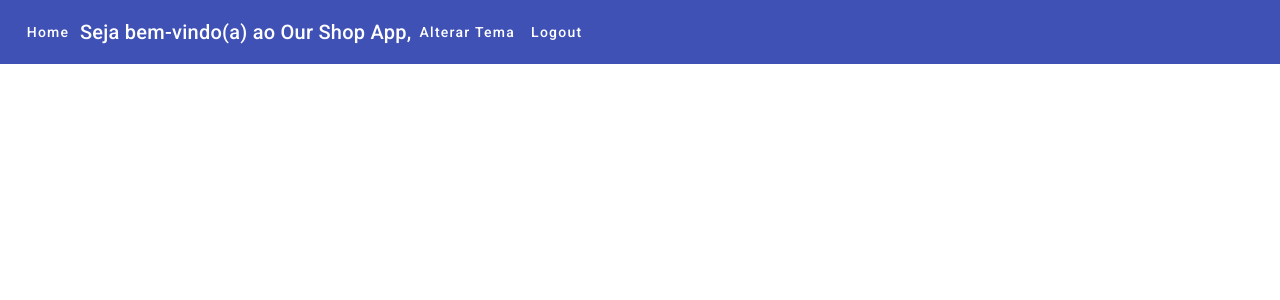
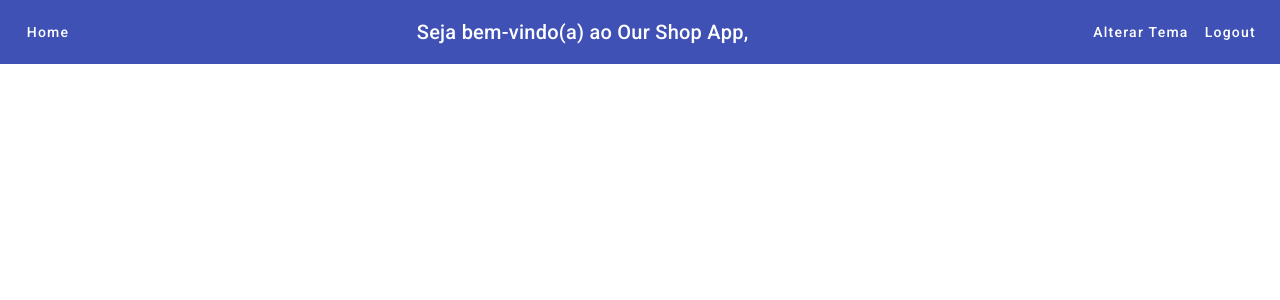
Before and after one commit to imsamuelcovalero/Project-Our-Shop-App-Angular, an Angular app in the folder frontend/: page / in a window 1280 px wide. Shown: the top 300 px of the page. Built offline with nearby package versions, Linux system fonts and the light colour scheme.

Commit message:
feat(Header): Implementa a estrutura da página com a Header exibindo os botões de navegação, a mensagem de boas vindas, o botão de alterar o tema e o de logout.

```diff
--- a/frontend/src/app/app.component.html
+++ b/frontend/src/app/app.component.html
@@ -1,12 +1,14 @@
 <!-- Toolbar -->
 <mat-toolbar color="primary" *ngIf="shouldShowHeader">
-  <button mat-button *ngIf="showHomeButton" [disabled]="currentPage === 'home'" (click)="goToHome()">Home</button>
-  <button mat-button *ngIf="showOrdersButton" [disabled]="currentPage === 'ordersHistory'"
-    (click)="goToOrders()">Histórico de Ordens</button>
-  <span class="spacer"></span>
+  <div class="left-items">
+    <button mat-button *ngIf="showHomeButton" [disabled]="currentPage === 'home'" (click)="goToHome()">Home</button>
+    <button mat-button *ngIf="showOrdersButton" [disabled]="currentPage === 'ordersHistory'"
+      (click)="goToOrders()">Histórico de Ordens</button>
+  </div>
   <span>Seja bem-vindo(a) ao Our Shop App, {{ username }}</span>
-  <button mat-button (click)="toggleTheme()">Alterar Tema</button>
-  <button mat-button (click)="logout()">Logout</button>
+  <div class="right-items">
+    <button mat-button (click)="toggleTheme()">Alterar Tema</button>
+    <button mat-button (click)="logout()">Logout</button>
+  </div>
 </mat-toolbar>
-
 <router-outlet></router-outlet>
--- a/frontend/src/app/app.component.scss
+++ b/frontend/src/app/app.component.scss
@@ -0,0 +1,16 @@
+@import "~@angular/material/prebuilt-themes/indigo-pink.css";
+
+.mat-toolbar {
+  display: flex;
+  justify-content: space-between;
+}
+
+.left-items,
+.right-items {
+  display: flex;
+  align-items: center;
+}
+
+.spacer {
+  flex: 1;
+}
--- a/frontend/src/app/app.component.ts
+++ b/frontend/src/app/app.component.ts
@@ -7,7 +7,7 @@ import { LocalStorageHelper } from './helpers/localStorage.helper';
 @Component({
   selector: 'app-root',
   templateUrl: './app.component.html',
-  styles: [],
+  styleUrls: ['./app.component.scss']
 })
 export class AppComponent {
   currentPage = '';
```
